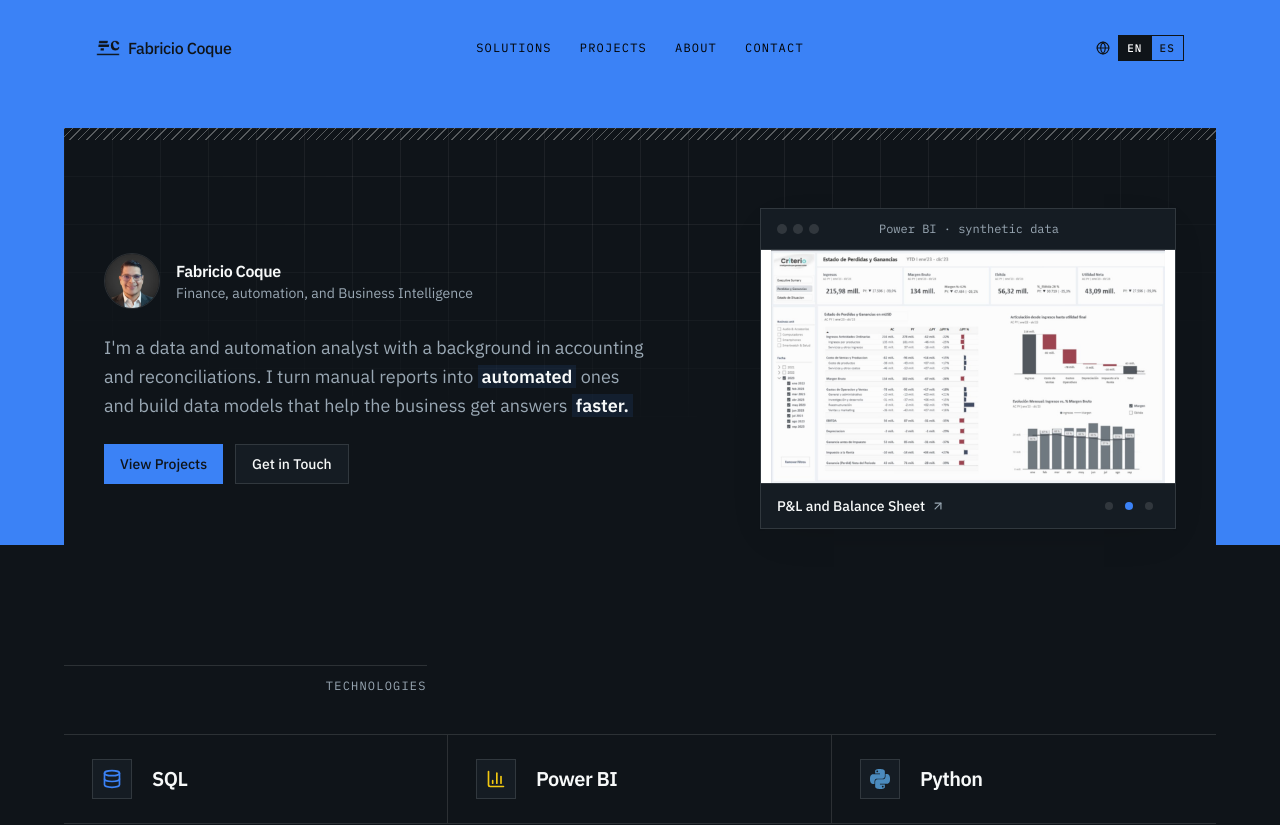
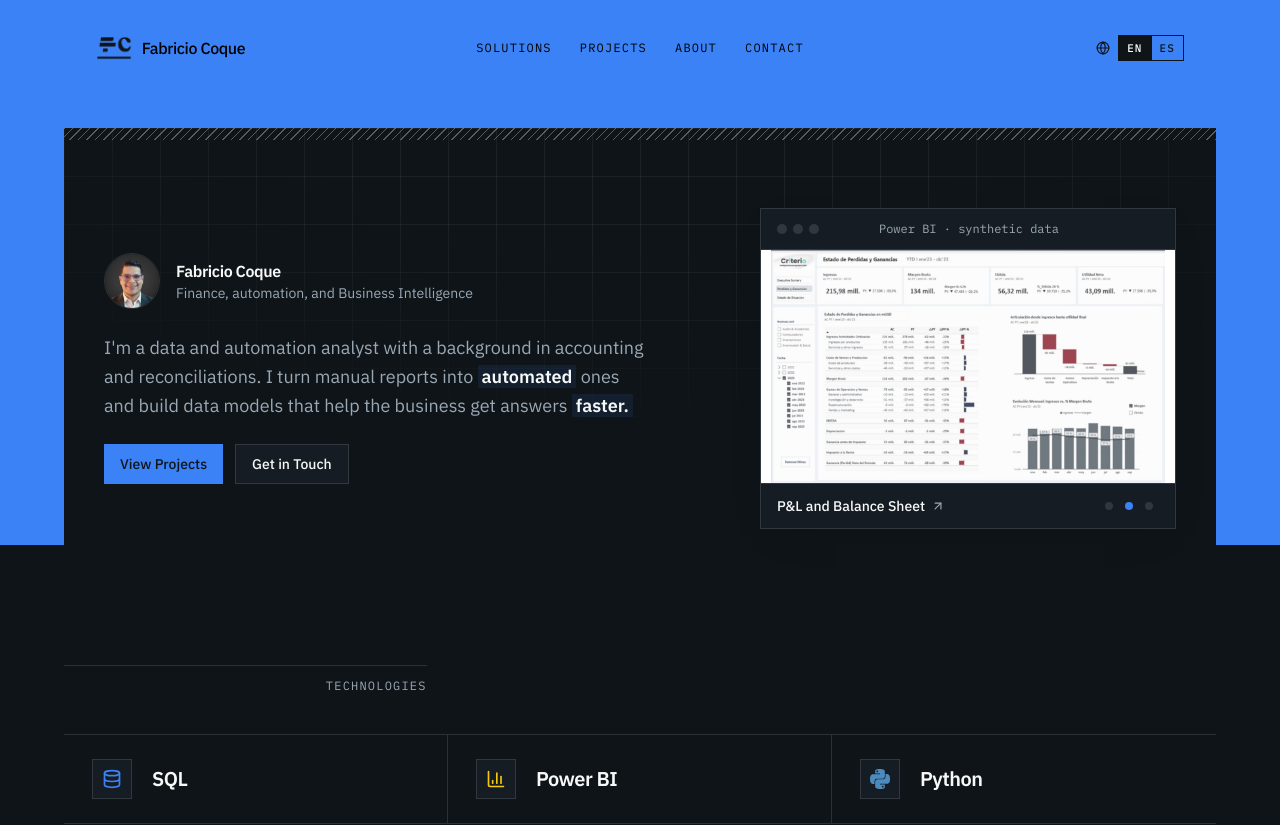
Before and after one commit to FabricioCoque/portoflio_web, a Next.js app: page / in a window 1280 px wide. Shown: the top 825 px of the page. Built offline with nearby package versions, Linux system fonts and the light colour scheme.

Commit message:
Actualizar header

```diff
--- a/components/portfolio/site-header.tsx
+++ b/components/portfolio/site-header.tsx
@@ -22,10 +22,9 @@ export function SiteHeader() {
 
         {/* Izquierda: logotipo y marca */}
         <div className="flex items-center justify-start">
-          <Link href="/" className="flex items-center gap-2 font-medium tracking-tight">
-            <Image src={logo} alt="" className="size-6 shrink-0 object-contain" />
-            <span>{site.name}</span>
-            <span className="hidden font-mono text-xs text-foreground/80 sm:inline">{t.nav.tagline}</span>
+          <Link href="/" className="flex items-center gap-2.5">
+            <Image src={logo} alt="" className="h-6 w-auto shrink-0 object-contain" />
+            <span className="text-base font-medium tracking-tight text-black">{site.name}</span>
           </Link>
         </div>
 
```
